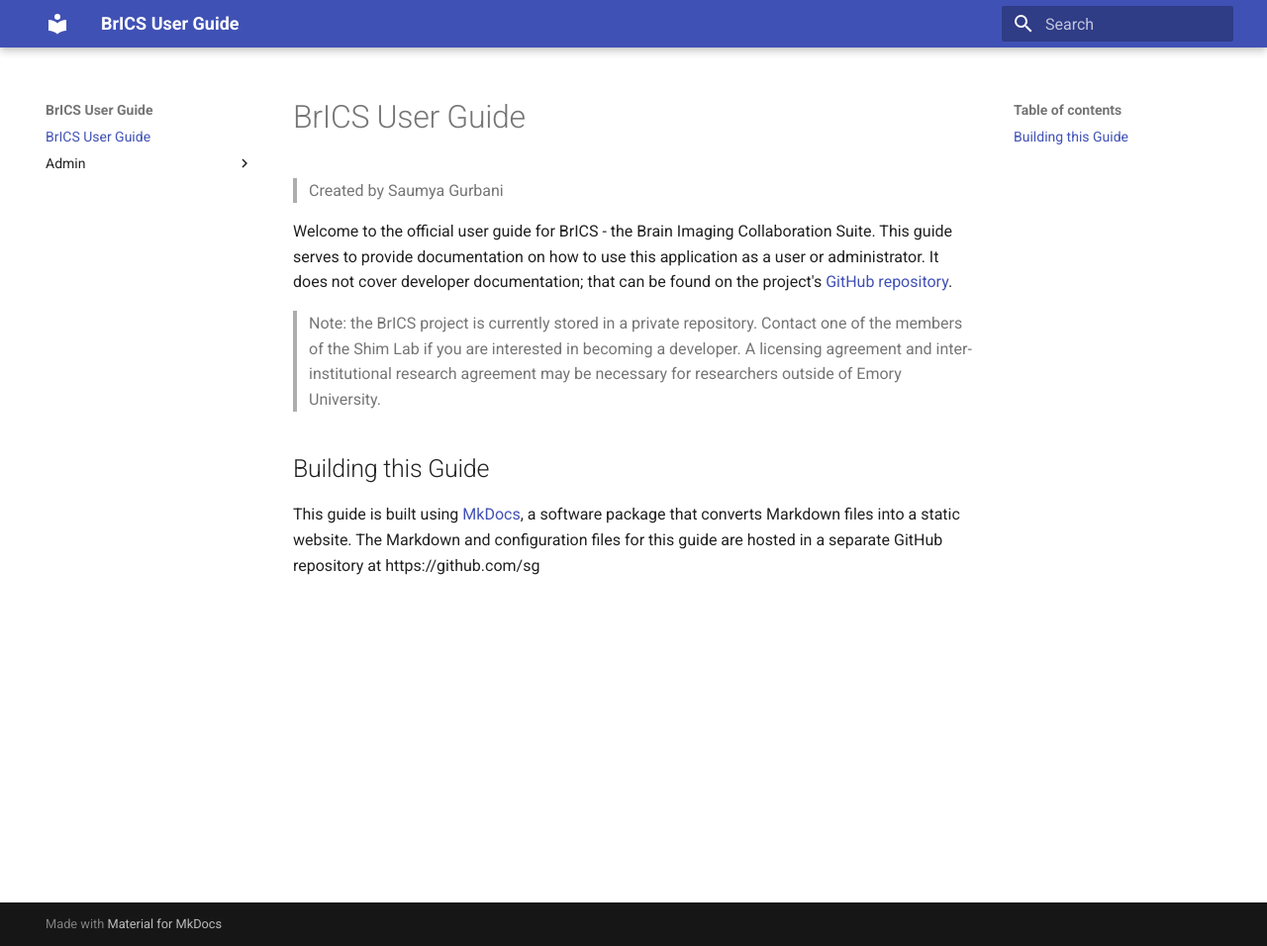
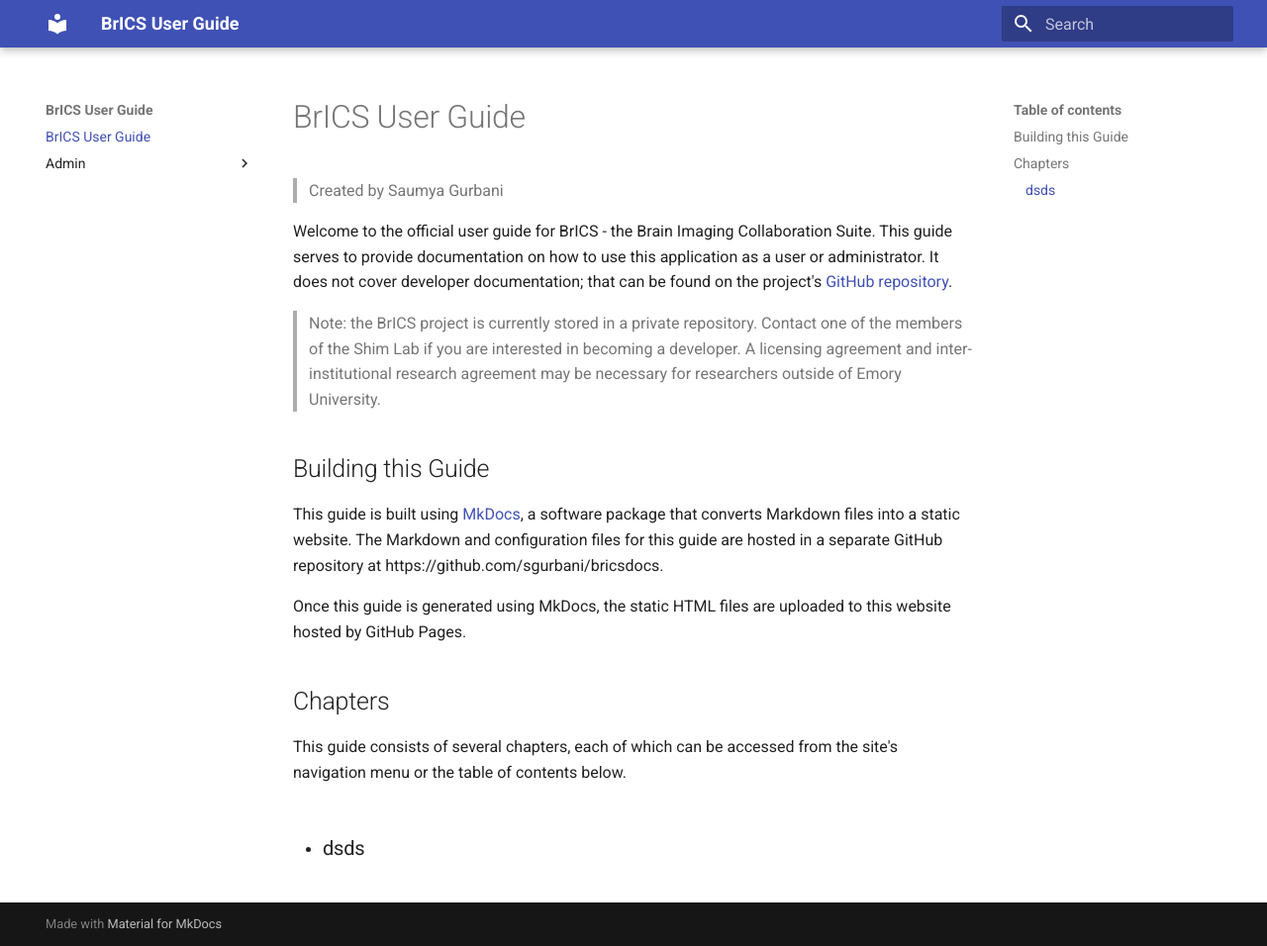
Before and after one commit to BrainImaging/brics-docs, an MkDocs documentation site: the page built from docs/index.md, in a window 1280 px wide and 956 px high. Shown: the whole window at 99% size. Built offline with MkDocs 1.6.1 and Material for MkDocs 9.7.7, drawn with Linux system fonts in a browser that asks for light colours.

Commit message:
docs/index.md updated from https://stackedit.io/

```diff
--- a/docs/index.md
+++ b/docs/index.md
@@ -6,7 +6,15 @@ Welcome to the official user guide for BrICS - the Brain Imaging Collaboration S
 > Note: the BrICS project is currently stored in a private repository. Contact one of the members of the Shim Lab if you are interested in becoming a developer. A licensing agreement and inter-institutional research agreement may be necessary for researchers outside of Emory University.
 
 ## Building this Guide
-This guide is built using [MkDocs](https://www.mkdocs.org/), a software package that converts Markdown files into a static website. The Markdown and configuration files for this guide are hosted in a separate GitHub repository at https://github.com/sg
+This guide is built using [MkDocs](https://www.mkdocs.org/), a software package that converts Markdown files into a static website. The Markdown and configuration files for this guide are hosted in a separate GitHub repository at https://github.com/sgurbani/bricsdocs.
+
+Once this guide is generated using MkDocs, the static HTML files are uploaded to this website hosted by GitHub Pages.
+
+## Chapters
+This guide consists of several chapters, each of which can be accessed from the site's navigation menu or the table of contents below.
+
+ - ### dsds
+
 <!--stackedit_data:
-eyJoaXN0b3J5IjpbMTEyMjkyODAyNF19
+eyJoaXN0b3J5IjpbMTEyNzI0MTMxOF19
 -->
```
